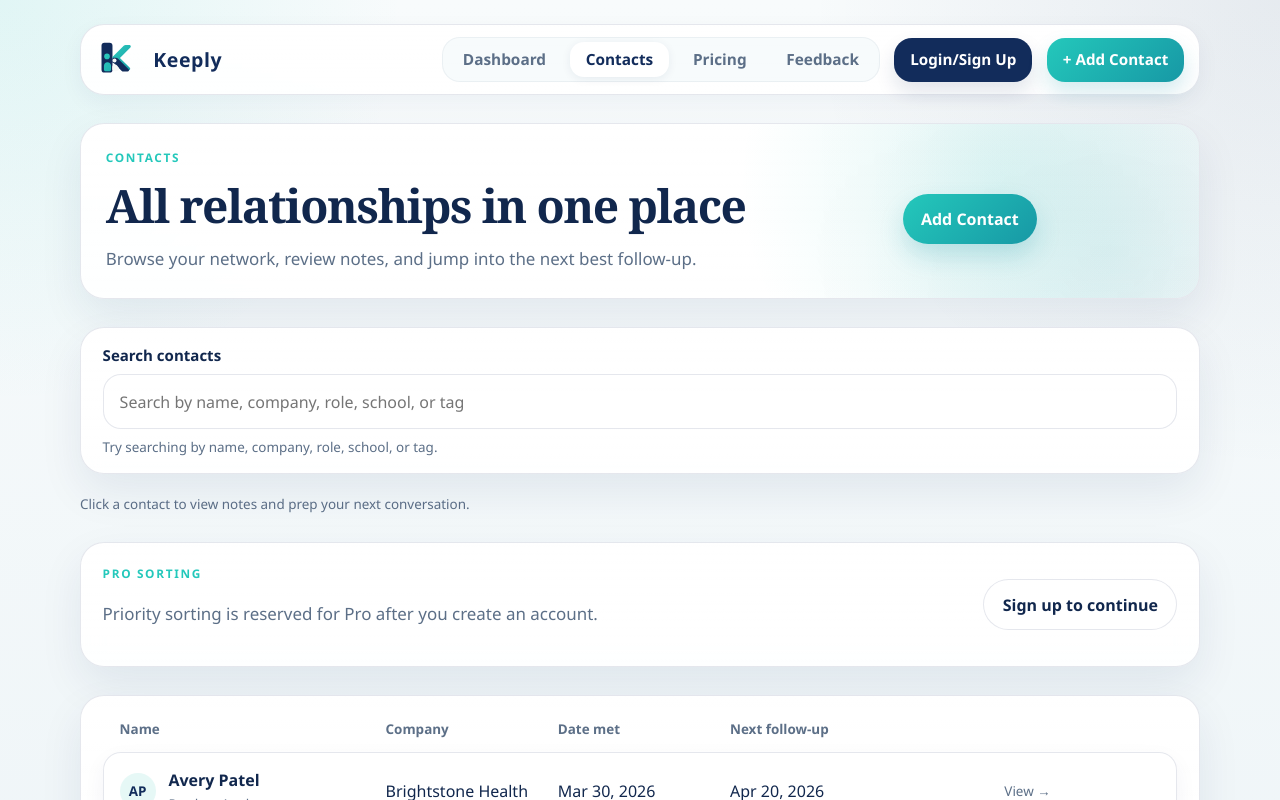
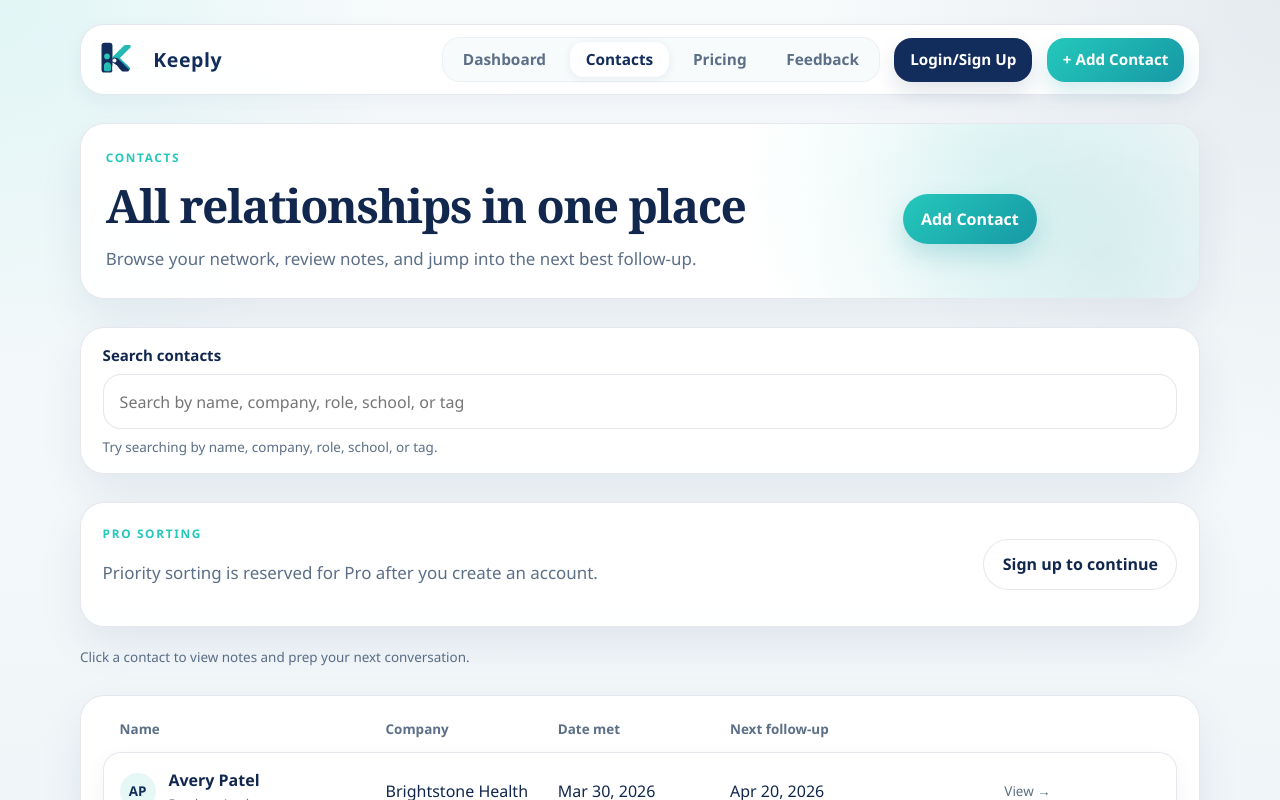
Before and after one commit to whalenmik19-max/Networking-crm, a Next.js app: page /contacts in a window 1280 px wide. Shown: the top 800 px of the page. Built offline with nearby package versions, Linux system fonts and the light colour scheme; no server answers.

Commit message:
Move contacts table helper text

```diff
--- a/app/contacts/page.tsx
+++ b/app/contacts/page.tsx
@@ -57,10 +57,6 @@ export default function ContactsPage() {
         </div>
       </section>
 
-      <p className="helper-text table-hint">
-        Click a contact to view notes and prep your next conversation.
-      </p>
-
       {contactsError ? (
         <section className="content-panel">
           <p className="auth-error">{contactsError}</p>
@@ -104,6 +100,10 @@ export default function ContactsPage() {
           )}
         </section>
       )}
+
+      <p className="helper-text table-hint">
+        Click a contact to view notes and prep your next conversation.
+      </p>
 
       {isContactsLoading ? (
         <section className="content-panel">
```
